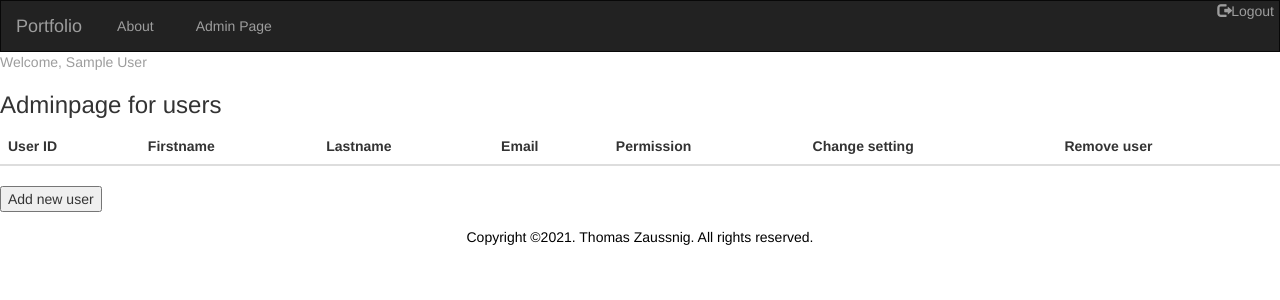
After one commit to razordb9/Portfolio, a Flask app: page /adminpage in a window 1280 px wide. The commit adds this page. Shown: the top 300 px of the page. Run offline with Flask 2, Linux system fonts and the light colour scheme; the visitor is signed in with stand-in values (Sample User, id 1); data that the repository does not hold is empty; some libraries are stand-ins or nearby versions.

Commit message:
Modified admin page, changes view for certain nav entries

```diff
--- a/application/Templates/Includes/footer.html
+++ b/application/Templates/Includes/footer.html
@@ -1,3 +1,3 @@
-<footer class="container-fluid text-center">
+<footer class="container-fluid text-center bottom-container">
     <p>Copyright &copy;2021. Thomas Zaussnig. All rights reserved.</p>
 </footer>
--- a/application/Templates/Includes/nav.html
+++ b/application/Templates/Includes/nav.html
@@ -6,11 +6,10 @@
         <ul class="nav nav-pills" id="myNavbar">
             <li class="nav-item"><a href="{{ url_for('about') }}" class="nav-link {%if
                 about%} active {%endif%}">About</a></li>
-            {% if not session['username'] %}
-                <li class="nav-item"><a href="{{ url_for('register') }}" class="nav-link {%if
-                    about%} active {%endif%}">Register</a></li>
+            {% if session['permission'] == 'Admin' %}
+                <li class="nav-item"><a href="{{ url_for('adminpage') }}" class="nav-link {%if
+                    about%} active {%endif%}">Admin Page</a></li>
             {% endif %}
-
             {% if not session['username'] %}
                 <ul class="nav-item navbar-right">
                     <li><a href="{{ url_for('login') }}"><span class="glyphicon glyphicon-log-in"></span>Login</a></li>
@@ -20,6 +19,8 @@
                     <li><a href="{{ url_for('logout') }}"><span class="glyphicon glyphicon-log-out"></span>Logout</a></li>
                 </ul>
             {% endif %}
+
+
         </ul>
     </div>
 </nav>
--- /dev/null
+++ b/application/Templates/adminpage.html
@@ -0,0 +1,61 @@
+{% extends "layout.html" %}
+
+{% block title %}
+Admin Page
+{% endblock %}
+
+{% block body %}
+<h3>Adminpage for users</h3>
+
+<div>
+    <table class="table table-hover">
+        <thead>
+        <tr>
+            <th scope="col">User ID</th>
+            <th scope="col">Firstname</th>
+            <th scope="col">Lastname</th>
+            <th scope="col">Email</th>
+            <!--<th scope="col">Password</th>-->
+            <th scope="col">Permission</th>
+            <th scope="col">Change setting</th>
+            <th scope="col">Remove user</th>
+        </tr>
+        </thead>
+        <tbody>
+
+        <!-- Construct the rest of courses here -->
+        {% for data in userData %}
+        <tr>
+            <td scope='row'>{{ data.user_id }}</td>
+            <td>{{ data.first_name }}</td>
+            <td>{{ data.last_name }}</td>
+            <td>{{ data.email }}</td>
+            <!--<td>{{ data.password }}</td>-->
+            <td>{{ data.permission }}</td>
+            <td>
+                <form action="{{url_for('user_settings')}}" method="POST">
+                    <input type="hidden" name="courseID" value="{{data['courseID']}}">
+                    <input type="hidden" name="first_name" value="{{data['first_name']}}">
+                    <input type="hidden" name="last_name" value="{{data['last_name']}}">
+                    <input type="hidden" name="email" value="{{data['email']}}">
+                    <input type="hidden" name="permission" value="{{data['permission']}}">
+                <button>Change</button>
+                </form>
+            </td>
+            <td>
+                <form action="{{url_for('user_settings')}}" method="POST">
+                    <input type="hidden" name="courseID" value="{{data['courseID']}}">
+                    <input type="hidden" name="title" value="{{data['title']}}">
+                    <input type="hidden" name="term" value="{{data['term']}}">
+                <button>Remove</button>
+                </form>
+            </td>
+        </tr>
+        {% endfor %}
+        </tbody>
+    </table>
+    <form action="{{url_for('register')}}">
+    <button>Add new user</button>
+    </form>
+</div>
+{% endblock %}
--- a/application/Templates/layout.html
+++ b/application/Templates/layout.html
@@ -10,9 +10,7 @@
     <body>
         {% include "includes/nav.html" %}
 
-        {% if session['username'] %}
-            <a href="{{ url_for('user_settings') }}"><span class="user"></span>Welcome, {{ session['username'] }}</a></li>
-        {% endif %}
+
 
         {% with messages = get_flashed_messages(with_categories=True)%}
             {% if messages %}
@@ -24,6 +22,9 @@
             {% endif %}
         {% endwith %}
 
+        {% if session['username'] %}
+            <a href="{{ url_for('user_settings') }}"><span class="user"></span>Welcome, {{ session['username'] }}</a></li>
+        {% endif %}
         {% block body %}
         {% endblock %}
 
--- a/application/forms.py
+++ b/application/forms.py
@@ -15,6 +15,7 @@ class RegisterForm(FlaskForm):
     password_confirm = PasswordField("Confirm Password", validators=[DataRequired(),Length(min=6,max=15), EqualTo('password')])
     first_name = StringField("First Name", validators=[DataRequired(),Length(min=2,max=55)])
     last_name = StringField("Last Name", validators=[DataRequired(),Length(min=2,max=55)])
+    permission = StringField("Permission", validators=[DataRequired(), Length(min=2,max=55)])
     submit = SubmitField("Register Now")
 
     def validate_email(self,email):
--- a/application/models.py
+++ b/application/models.py
@@ -11,9 +11,9 @@ class User(db.Document):
     user_id     =   db.IntField( unique=True)
     first_name  =   db.StringField( max_length=50)
     last_name   =   db.StringField( max_length=50)
-    description =   db.StringField( max_length=50)
     email       =   db.StringField( max_length=100)
     password    =   db.StringField()
+    permission  =   db.StringField()
 
     def set_password(self,password):
         self.password = generate_password_hash(password)
--- a/application/routes.py
+++ b/application/routes.py
@@ -9,20 +9,37 @@ def index():
     workData = work.objects.all()
     return render_template("index.html", index=True, workData=workData)
 
-@app.route("/user_settings")
+@app.route("/user_settings", methods=["GET", "POST"])
 def user_settings():
-    userData = User.objects.all()
-    return render_template("user_settings.html", userData=userData)
+    if not session.get('username'):
+        return redirect(url_for('index'))
+
+    user_id = request.form.get(user_id)
+    first_name = request.form.get(first_name)
+    last_name = request.form.get(last_name)
+    email = request.form.get(email)
+    permission = request.form.get(permission)
+
+    #return render_template("enrollment.html", enrollment=True, data={"id":id,"title":title,"term":term})
+    return render_template("user_settings.html", data={"id":user_id,"first_name":first_name,"last_name":last_name,"email":email,"permission":permission})
 
 @app.route("/about")
 def about():
     return render_template("about.html", about=True)
+
+@app.route("/adminpage")
+def adminpage():
+    if not session.get('permission') == 'Admin':
+        return redirect(url_for('index'))
+    users = User.objects.all()
+    return render_template("adminpage.html", about=True, userData=users)
 
 @app.route("/login", methods=["GET", "POST"])
 def login():
     if session.get('username'):
         return redirect(url_for('index'))
     form = LoginForm()
+
     if form.validate_on_submit():
         email       = form.email.data
         password    = form.password.data
@@ -32,6 +49,9 @@ def login():
             flash("You are successfully logged in!", "success")
             session['user_id'] = user.user_id
             session['username'] = user.first_name
+            session['lastname'] = user.last_name
+            session['email'] = user.email
+            session['permission'] = user.permission
             return redirect("/index")
         else:
             flash("Sorry, something went wrong", "danger")
@@ -41,11 +61,15 @@ def login():
 def logout():
     session['user_id']=False
     session.pop('username', None)
+    session.pop('lastname', None)
+    session.pop('email', None)
+    session.pop('permission', None)
+    flash("You are successfully logged out!", "warning")
     return redirect(url_for('index'))
 
 @app.route("/register", methods=["GET", "POST"])
 def register():
-    if session.get('username'):
+    if not session.get('permission') == 'Admin':
         return redirect(url_for('index'))
     form = RegisterForm()
     if form.validate_on_submit():
@@ -56,10 +80,11 @@ def register():
         password    = form.password.data
         first_name  = form.first_name.data
         last_name   = form.last_name.data
+        permission  = form.permission.data
 
-        user = User(user_id=user_id, email=email, first_name=first_name, last_name=last_name)
+        user = User(user_id=user_id, email=email, first_name=first_name, last_name=last_name, permission=permission)
         user.set_password(password)
         user.save()
-        flash("You are successfully registered!","success")
-        return redirect(url_for('index'))
+        flash("You successfully created a new user!","success")
+        return redirect(url_for('adminpage'))
     return render_template("register.html", title="Register", form=form, register=True)
```
Also changed, not shown: application/Templates/register.html (+6 -1 lines), application/Templates/user_settings.html (+15 -9 lines).
